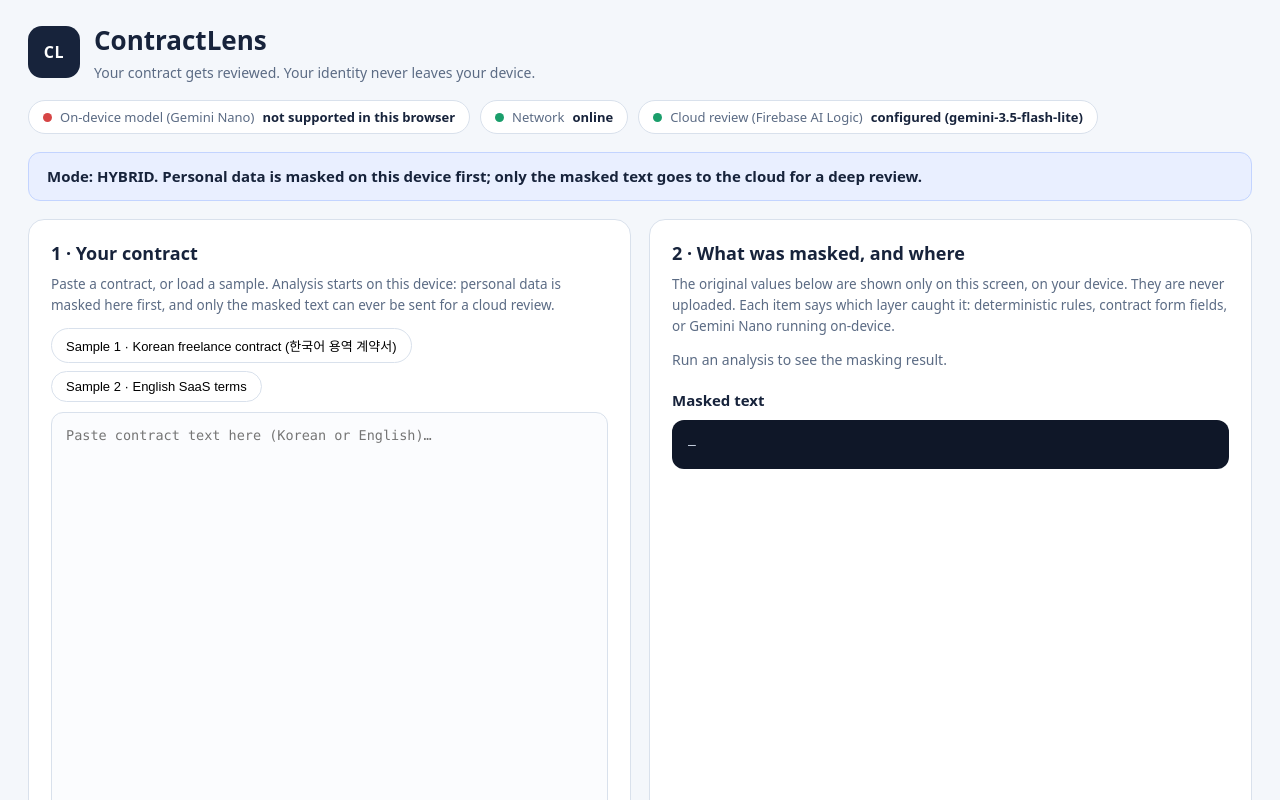
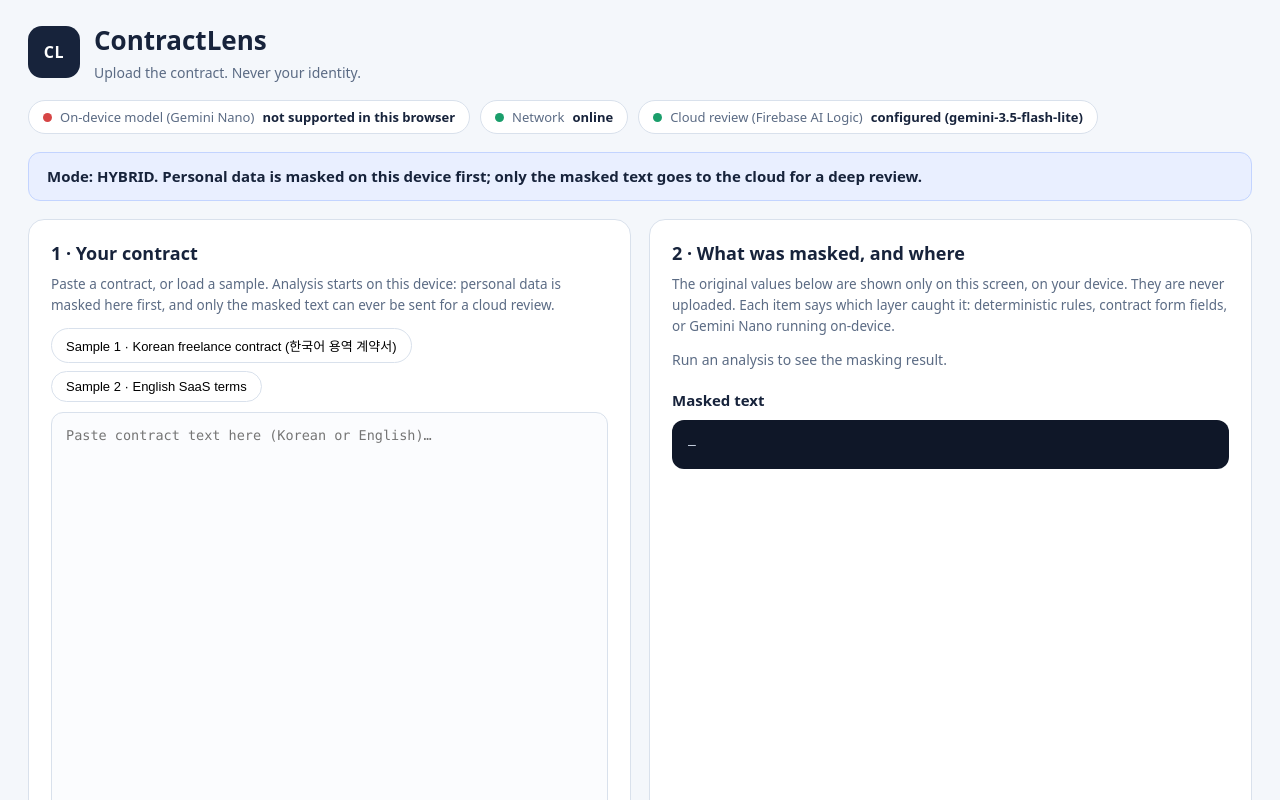
Before and after one commit to ahnpros/contractlens, a website built with Vite: page index.html in a window 1280 px wide. Shown: the top 800 px of the page. Built offline with nearby package versions, Linux system fonts and the light colour scheme; some packages are replaced by stand-ins of ours; no server answers.

Commit message:
Slogan: Upload the contract. Never your identity.

```diff
--- a/index.html
+++ b/index.html
@@ -3,7 +3,7 @@
   <head>
     <meta charset="UTF-8" />
     <meta name="viewport" content="width=device-width, initial-scale=1.0" />
-    <title>ContractLens · Your contract gets reviewed. Your identity never leaves your device.</title>
+    <title>ContractLens · Upload the contract. Never your identity.</title>
     <meta
       name="description"
       content="ContractLens masks personal data on your device with Gemini Nano before any cloud review. Your names, phone numbers and account numbers never leave the device."
@@ -16,7 +16,7 @@
         <span class="logo" aria-hidden="true">CL</span>
         <div>
           <h1>ContractLens</h1>
-          <p class="tagline">Your contract gets reviewed. Your identity never leaves your device.</p>
+          <p class="tagline">Upload the contract. Never your identity.</p>
         </div>
       </div>
       <div class="statusbar" aria-label="System status">
```
Also changed, not shown: README.md.
